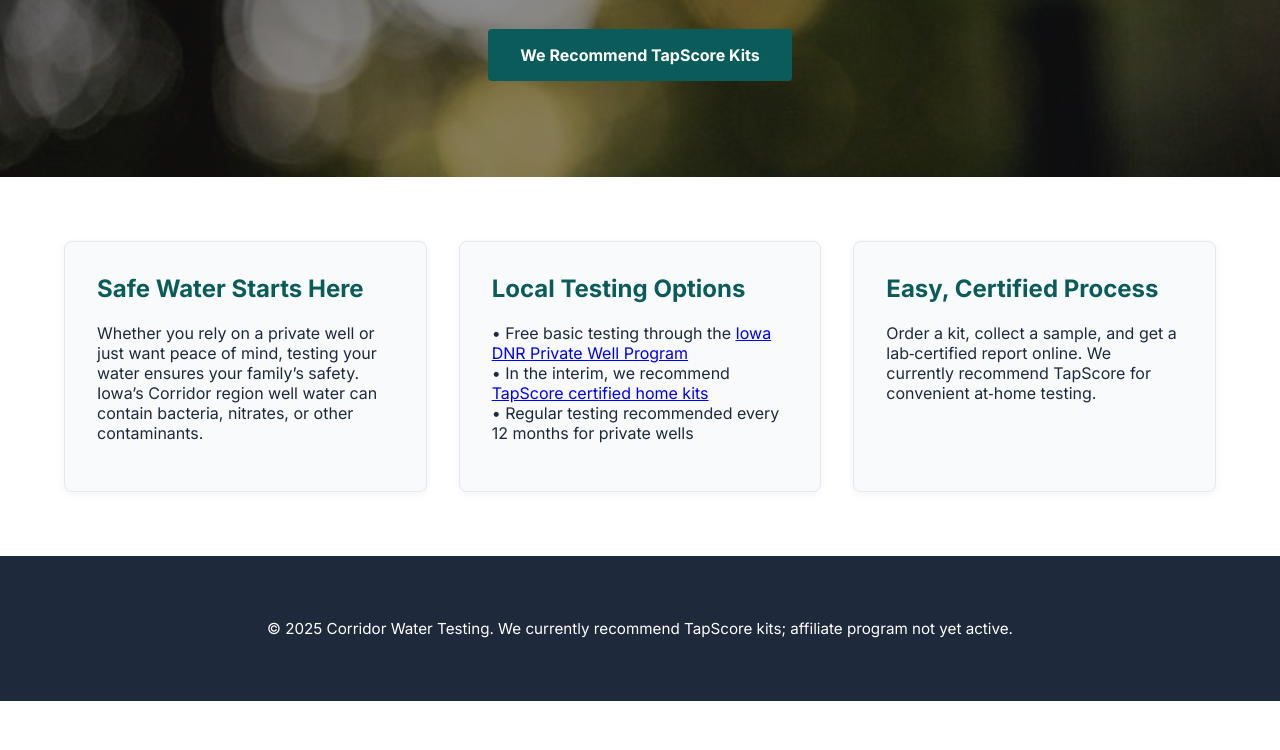
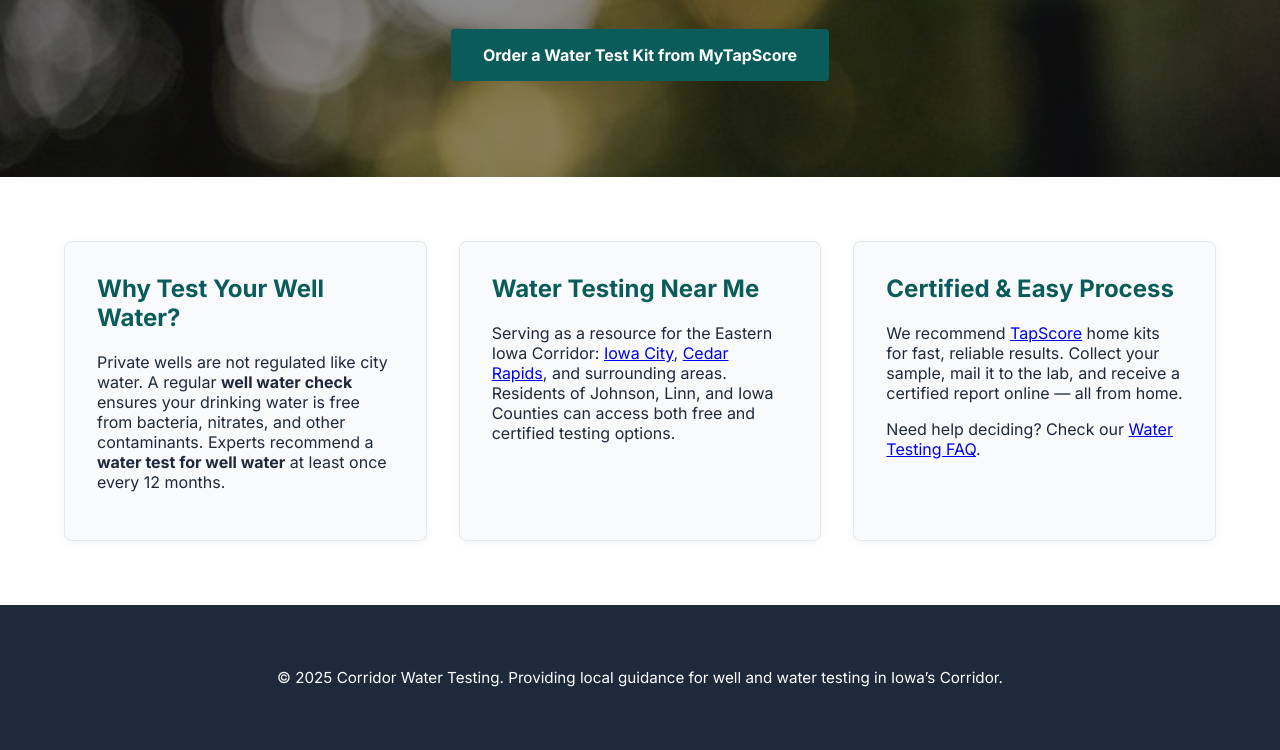
Before and after one commit to bradenpsmith/corridorwatertesting, a plain HTML site: page index.html in a window 1280 px wide. Shown: the part 282-1032 px from the top of the page. Before the commit the page ends 983 px from the top, so only its background shows below. Drawn offline with Linux system fonts and the light colour scheme.

Commit message:
Update index.html

```diff
--- a/index.html
+++ b/index.html
@@ -3,11 +3,13 @@
 <head>
   <meta charset="UTF-8" />
   <meta name="viewport" content="width=device-width, initial-scale=1.0" />
-  <meta name="description" content="Certified water testing for Iowa's Corridor: Johnson, Linn, and Iowa Counties. Learn about well water safety and local testing options." />
-  <title>Corridor Water Testing</title>
+  <meta name="description" content="Certified well water testing in Iowa’s Corridor. Order a water test for well water in Johnson, Linn, or Iowa County to ensure safe, clean drinking water." />
+  <title>Well Water Testing in Iowa | Corridor Water Testing Near You</title>
+
   <link rel="preconnect" href="https://fonts.googleapis.com">
   <link rel="preconnect" href="https://fonts.gstatic.com" crossorigin>
   <link href="https://fonts.googleapis.com/css2?family=Inter:wght@400;500;700&display=swap" rel="stylesheet">
+
   <style>
     * { box-sizing: border-box; }
     body {
@@ -38,21 +40,15 @@
     .hero {
       background: url('images/WaterTap.jpg') center/cover no-repeat;
       position: relative; color: white;
-      text-align: center; padding: 6rem 1rem 6rem;
+      text-align: center; padding: 6rem 1rem;
     }
     .hero::after {
       content: ""; position: absolute; inset: 0;
       background: rgba(0,0,0,0.45);
     }
-    .hero > div {
-      position: relative; z-index: 1;
-    }
-    .hero h1 {
-      font-size: 3rem; font-weight: 700; margin: 0 0 1rem;
-    }
-    .hero p {
-      font-size: 1.25rem; margin: 0 0 2rem;
-    }
+    .hero > div { position: relative; z-index: 1; }
+    .hero h1 { font-size: 3rem; font-weight: 700; margin: 0 0 1rem; }
+    .hero p { font-size: 1.25rem; margin: 0 0 2rem; }
 
     .cta-button {
       display: inline-block;
@@ -101,33 +97,36 @@
 
   <section class="hero">
     <div>
-      <h1>Corridor Water Testing</h1>
-      <p>Certified Water Testing for Johnson, Linn, and Iowa Counties</p>
-      <a class="cta-button" href="https://mytapscore.com/" target="_blank">We Recommend TapScore Kits</a>
+      <h1>Well Water Testing for Iowa Homes</h1>
+      <p>Certified water tests for private wells in Johnson, Linn, and Iowa Counties — get results and peace of mind.</p>
+      <a class="cta-button" href="https://mytapscore.com/" target="_blank">Order a Water Test Kit from MyTapScore</a>
     </div>
   </section>
 
   <main>
     <section class="card">
-      <h2>Safe Water Starts Here</h2>
-      <p>Whether you rely on a private well or just want peace of mind, testing your water ensures your family’s safety. Iowa’s Corridor region well water can contain bacteria, nitrates, or other contaminants.</p>
+      <h2>Why Test Your Well Water?</h2>
+      <p>Private wells are not regulated like city water. A regular <strong>well water check</strong> ensures your drinking water is free from bacteria, nitrates, and other contaminants. Experts recommend a <strong>water test for well water</strong> at least once every 12 months.</p>
     </section>
 
     <section class="card">
-      <h2>Local Testing Options</h2>
-      <p>• Free basic testing through the <a href="https://www.iowadnr.gov/environmental-protection/water-quality/private-well-program/well-testing" target="_blank">Iowa DNR Private Well Program</a><br>
-      • In the interim, we recommend <a href="https://mytapscore.com/" target="_blank">TapScore certified home kits</a><br>
-      • Regular testing recommended every 12 months for private wells</p>
+      <h2>Water Testing Near Me</h2>
+      <p>Serving as a resource for the Eastern Iowa Corridor:
+        <a href="water-testing-iowa-city.html">Iowa City</a>,
+        <a href="water-testing-cedar-rapids.html">Cedar Rapids</a>,
+        and surrounding areas.
+        Residents of Johnson, Linn, and Iowa Counties can access both free and certified testing options.</p>
     </section>
 
     <section class="card">
-      <h2>Easy, Certified Process</h2>
-      <p>Order a kit, collect a sample, and get a lab‑certified report online. We currently recommend TapScore for convenient at‑home testing.</p>
+      <h2>Certified & Easy Process</h2>
+      <p>We recommend <a href="https://mytapscore.com/" target="_blank">TapScore</a> home kits for fast, reliable results. Collect your sample, mail it to the lab, and receive a certified report online — all from home.</p>
+      <p>Need help deciding? Check our <a href="faq.html">Water Testing FAQ</a>.</p>
     </section>
   </main>
 
   <footer>
-    <p>&copy; 2025 Corridor Water Testing. We currently recommend TapScore kits; affiliate program not yet active.</p>
+    <p>&copy; 2025 Corridor Water Testing. Providing local guidance for well and water testing in Iowa’s Corridor.</p>
   </footer>
 </body>
 </html>
```
